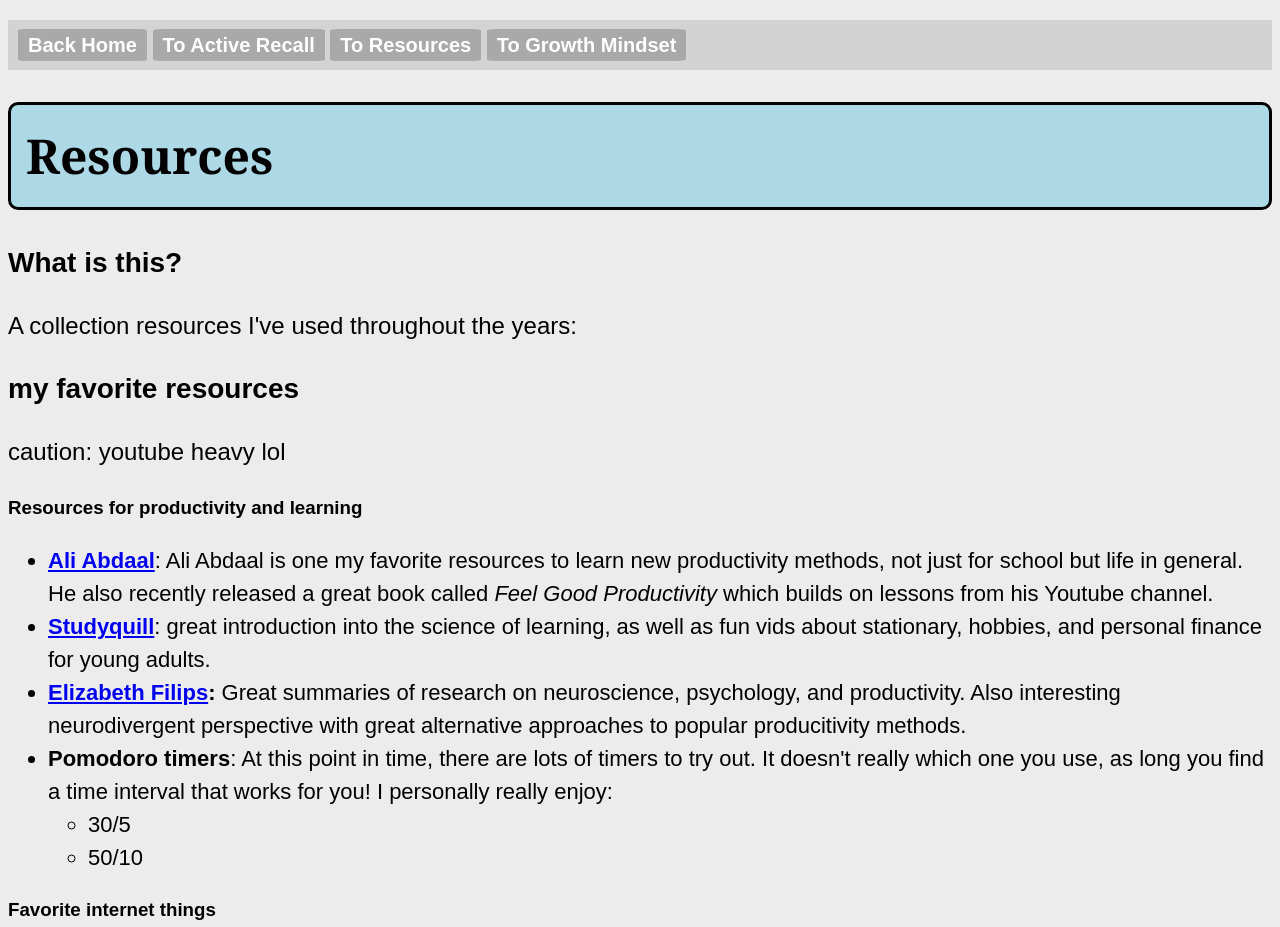
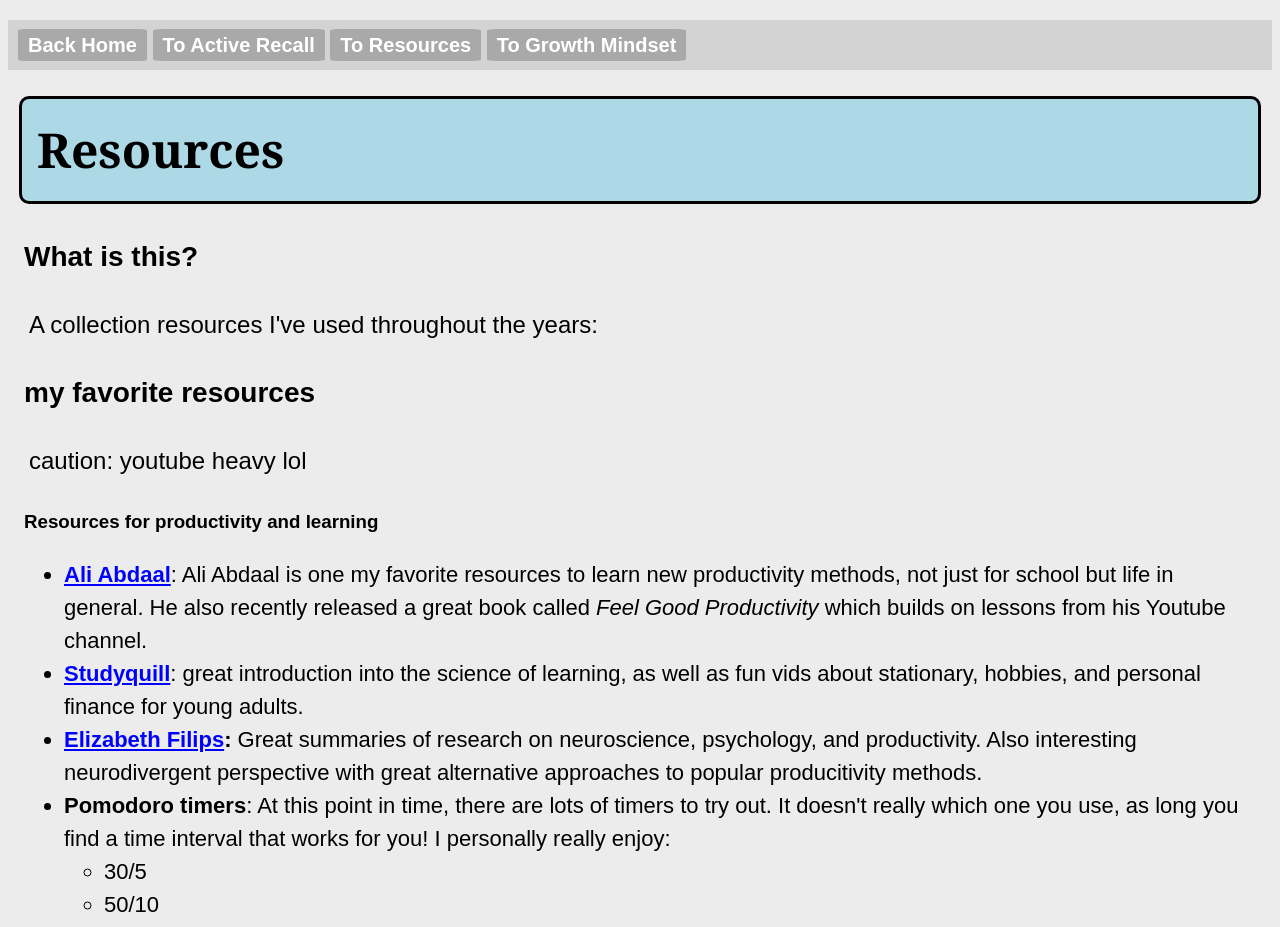
Before and after one commit to warramma/odin2024_recipes, a plain HTML site: page resources.html in a window 1280 px wide. Shown: the top 927 px of the page. Drawn offline with Linux system fonts and the light colour scheme.

Commit message:
style links, add padding to main

```diff
--- a/style.css
+++ b/style.css
@@ -3,8 +3,14 @@ body{
     line-height: 1.5;
     background-color: rgb(236, 236, 236);
 }
+main{
+    padding: 16px;
+}
 h1{
     background-color: lightblue;
+    margin-top: -10px;
+    margin-left: -5px;
+    margin-right: -5px;
     padding: 15px;
     font-size: 48px;
     font-family:Cambria, Cochin, Georgia, Times, 'Times New Roman', serif;
@@ -16,10 +22,12 @@ h2{
 }
 p{
     font-size: 24px;
+    padding: 5px;
 }
 ul, ol{
     font-size: 22px;
 }
+/*NAVIGATION STYLING BEGINS*/
 .nav{
     font-size: 20px;
     list-style-type: none;
@@ -35,8 +43,10 @@ ul, ol{
 }
 .nav a{
     text-decoration: none;
+    font-weight: bold;
+}
+.nav a:visited, .nav a{
     color: white;
-    font-weight: bold;
 }
 .nav li:hover{
     background-color: white;
@@ -47,3 +57,13 @@ ul, ol{
 .nav a:active{
     color: red;
 }
+
+/*NAVIGATION STYLING ENDS*/
+
+/*styling links*/
+a{
+    color: blue;
+}
+a:visited{
+    color: purple;
+}
```
